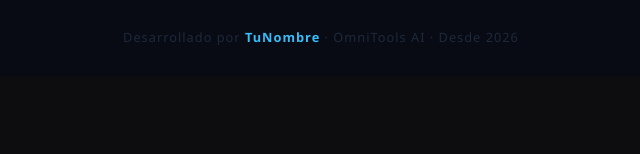
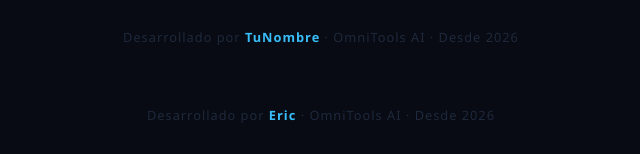
Before and after one commit to erocguerra11/OmniTools, a Flask app: page /teclado in a window 1280 px wide. Shown: the part 1057-1211 px from the top of the page, without its empty margins (319-959 px from the left). Before the commit the page ends 1102 px from the top, so only its background shows below. Run offline with Flask 3, Linux system fonts and the light colour scheme.

Commit message:
Update teclado.html

```diff
--- a/templates/teclado.html
+++ b/templates/teclado.html
@@ -539,5 +539,8 @@ document.getElementById('resetBtn').addEventListener('click', () => {
 
 buildKB();
 </script>
+  <footer class="footer">
+    Desarrollado por <span style="color: #38bdf8; font-weight: 600;">Eric</span> · OmniTools AI · Desde 2026
+</footer>
 </body>
 </html>
```
